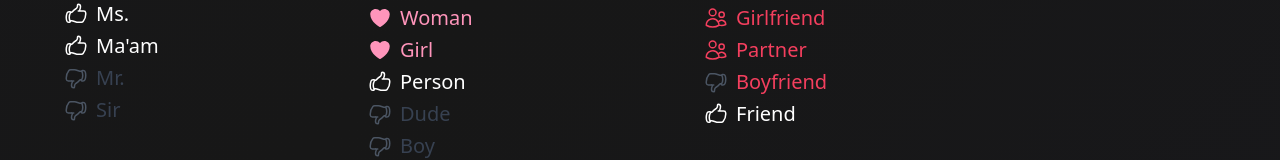
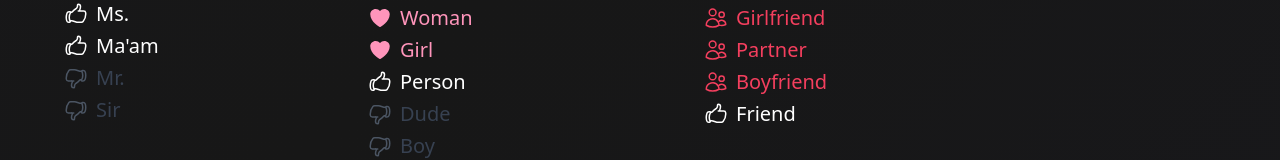
Before and after one commit to lucialv/pronouns-website, a Nuxt app: page /shaila in a window 1280 px wide. Shown: the part 760-920 px from the top of the page. Built offline with nearby package versions, Linux system fonts and the light colour scheme.

Commit message:
fixed an error

```diff
--- a/components/home2.vue
+++ b/components/home2.vue
@@ -246,7 +246,7 @@
 									<h1 class="ml-2 text-rose-500">Partner</h1>
 								</div>
 								<div class="mt-1 flex items-center">
-									<dislike />
+									<close />
 									<h1 class="ml-2 text-rose-500">Boyfriend</h1>
 								</div>
 								<div class="mt-1 flex items-center">
```
